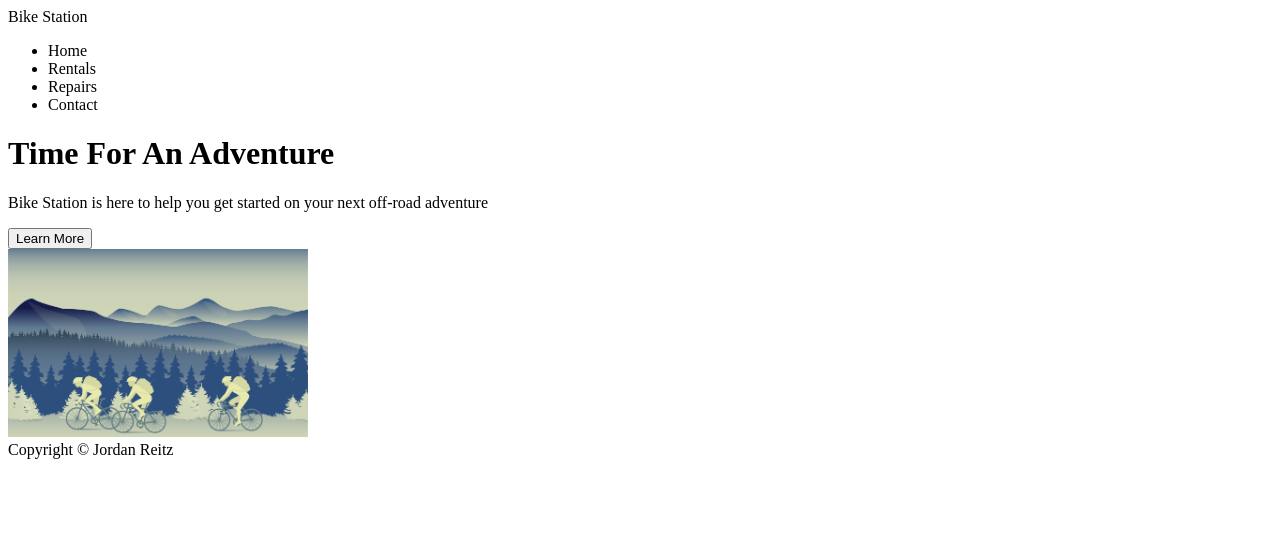
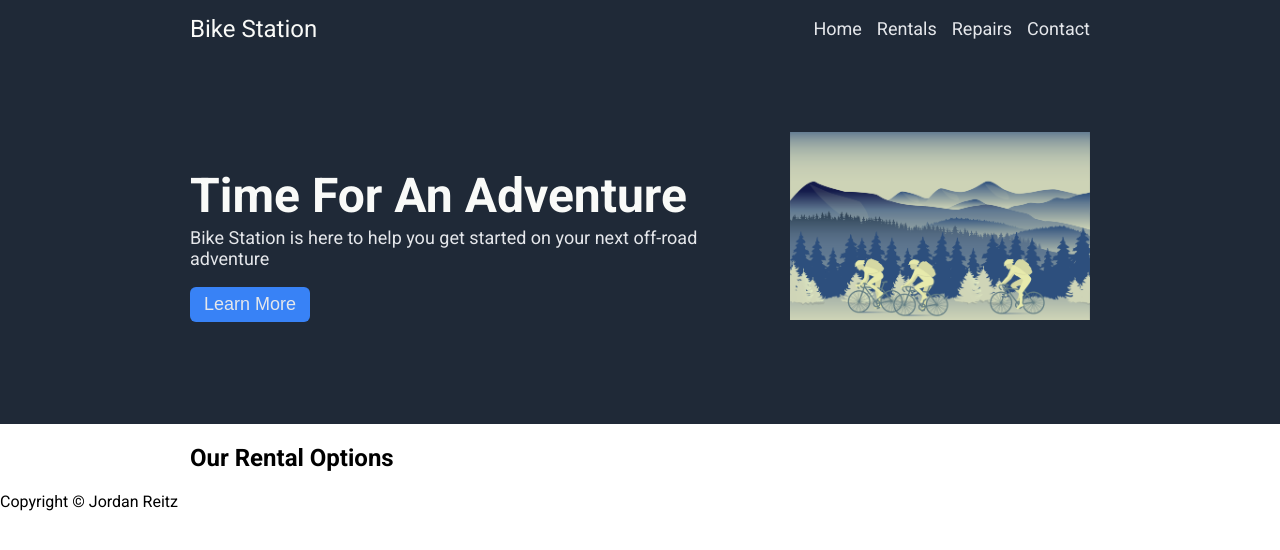
Before and after one commit to syuyrw/Odin-Website-Project, a plain HTML site: page index.html in a window 1280 px wide. Drawn offline with Linux system fonts and the light colour scheme.

Commit message:
finish section 1

```diff
--- a/index.html
+++ b/index.html
@@ -7,11 +7,18 @@
         <meta name="description" content="Portfolio Website">
         <meta name="viewport" content="width=device-width, initial-scale=1">
         <link rel="stylesheet" href="style.css">
+        <link rel="preconnect" href="https://fonts.googleapis.com">
+        <link rel="preconnect" href="https://fonts.gstatic.com" crossorigin>
+        <link href="https://fonts.googleapis.com/css2?family=Roboto:ital,wght@0,100;0,
+        300;0,400;0,500;0,700;0,900;1,100;1,300;1,400;1,500;1,700;1,900&display=swap"
+        rel="stylesheet">
     </head>
     <body>
         <div class="header">
+            <div class="content">
+                <div class="logo-text">
                     Bike Station
-
+                </div>
                 <ul class="header-links">
                     <li>Home</li>
                     <li>Rentals</li>
@@ -19,22 +26,34 @@
                     <li>Contact</li>
                 </ul>
             </div>
+        </div>
 
+        <div class="main-content">
+            <div class="section-1">
                 <div class="content">
-            <div class="section-1">
-                <div class="1-left">
+                    <div class="left-1">
                         <h1>Time For An Adventure</h1>
                         <p>Bike Station is here to help you get started on your next
                             off-road adventure
                         </p>
-                    <button type="button">Learn More</button>
+                        <button type="button" class="learn-button">Learn More</button>
                     </div>
 
-                <div class="1-right">
+
+                    <div class="right-2">
                         <img src="images/bicycle-g00f46beb7_1280.png" class="top-img">
                     </div>
                 </div>
+            </div>
             <div class="section-2">
+                <div class="content">
+                    <h2>Our Rental Options</h2>
+                    <div class="bike-options">
+                        <div class="bike1">
+
+                        </div>
+                    </div>
+                </div>
 
             </div>
             <div class="section-3">
--- a/style.css
+++ b/style.css
@@ -1,18 +1,94 @@
+body {
+    font-family: 'Roboto', sans-serif;
+    margin: 0;
+    padding: 0;
+}
+
+.header {
+    background-color: #1F2937;
+    color: #F9FAF8;
+    margin: 0;
+    padding: 0;
+    justify-content: center;
+}
+
+
+.logo-text {
+    font-size: 24px;
+    color: #F9FAF8;
+    align-items: center;
+}
+
+.header-links {
+    display: flex;
+    list-style-type: none;
+    font-size: 18px;
+    color: #E5E7EB;
+}
+
+li {
+    padding-left: 15px;
+}
+
+.content {
+    display: flex;
+    justify-content: space-between;
+    align-items: center;
+    max-width: 900px;
+    padding-left: 120px;
+    padding-right: 120px;
+    margin-left: auto;
+    margin-right: auto;
+}
+
+
+.section-1 {
+    background-color: #1F2937;
+    margin: 0;
+    display: flex;
+    padding-top: 75px;
+    padding-bottom: 100px;
+    align-items: center;
+    margin-left: auto;
+    margin-right: auto;
+}
+
+.section-1 h1 {
+    font-size: 48px;
+    font-weight: bolder;
+    color: #F9FAF8;
+    margin-bottom: -15px;
+}
+
+.section-1 p {
+    font-size: 18px;
+    color: #E5E7EB;
+}
+
+.learn-button {
+    background-color: #3882F6;
+    border: none;
+    border-radius: 6px;
+    width: 120px;
+    padding-top: 7px;
+    padding-bottom: 7px;;
+    color: #E5E7EB;
+    font-size: 18px;
+}
+
+.left-1 {
+    padding-right: 20px;
+}
+
+.right-2 {
+    padding-left: 20px;
+}
 
 
 
 
 
-
-
-
-
-
-
-.logo {
-    width: 40px;
-}
-
 .top-img {
     width: 300px;
+    align-items: center;
 }
```
Lines whose indentation alone changed are shown as unchanged.
